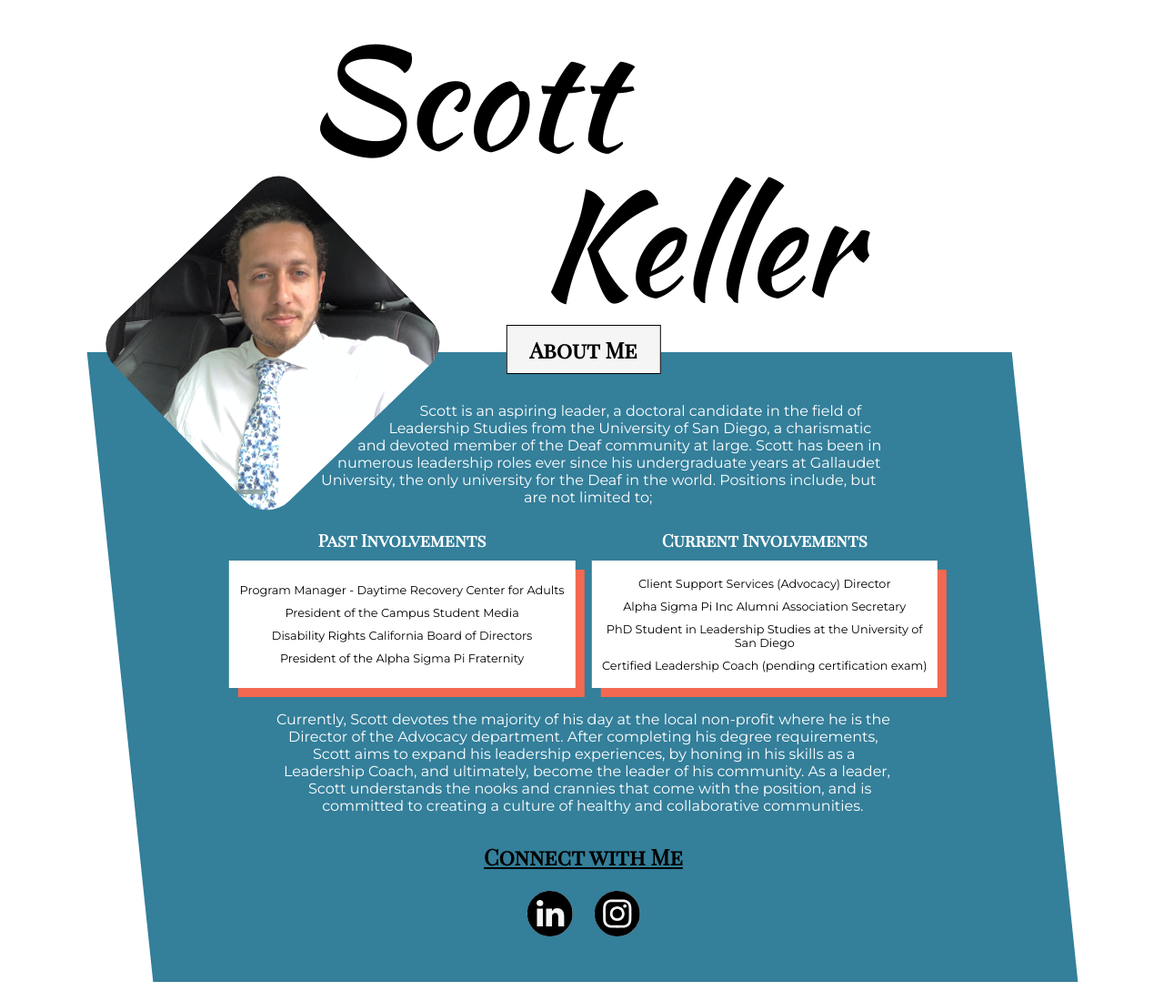
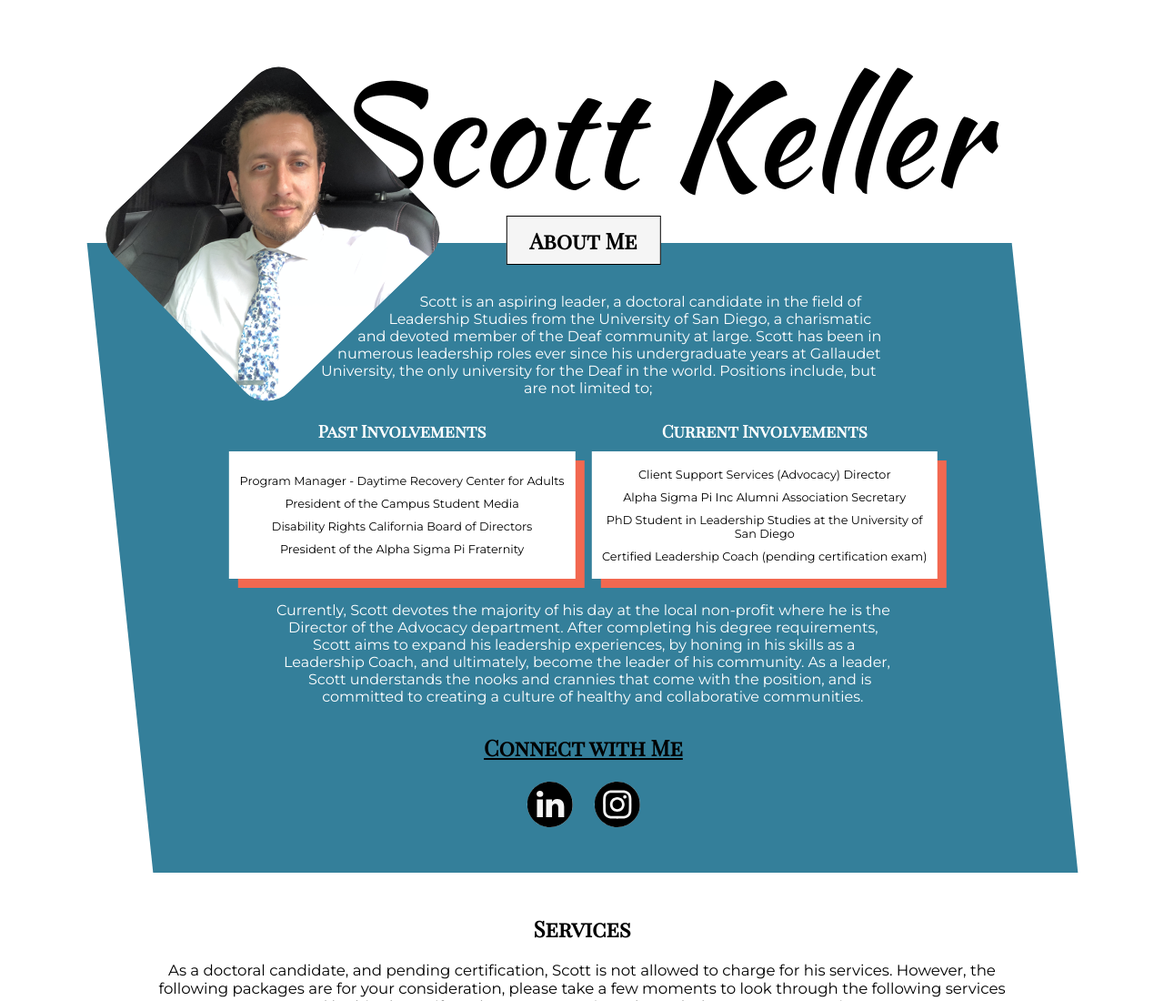
Before and after one commit to SCallahan101/ScottKellerPage, a plain HTML site: page index.html in a window 1280 px wide. Shown: the top 1100 px of the page at 91% size. Drawn offline with Linux system fonts and the light colour scheme.

Commit message:
Fix header

```diff
--- a/index.css
+++ b/index.css
@@ -12,20 +12,9 @@ h1, h2, h3{
   font-size: 15vw;
   height: 152px;
 }
-#signatureLogo p:nth-child(1){
-  position: absolute;
-  left: 16vw;
-}
-#signatureLogo p:nth-child(2){
-  position: absolute;
-  right: 16vw;
-  top: 19vh;
-}
 #signatureLogo{
-  margin-top: -40px;
-  position: relative;
-  height: 280px;
-  margin-bottom: 8vh;
+  text-align: center;
+  margin-bottom: 10vh;
 }
 section{
     /* border: 1px solid red; */
@@ -317,9 +306,6 @@ form button{
   .aboutMeContainer{
     transform: skew(-6deg);
   }
-  #signatureLogo{
-    margin-bottom: 9vh;
-  }
   #myJobs{
     flex-direction: column;
   }
@@ -343,15 +329,8 @@ form button{
   #signatureLogo p {
     font-size: 12vw;
   }
-  #signatureLogo p:nth-child(1) {
-    left: 23vw;
-  }
-  #signatureLogo p:nth-child(2) {
-    right: 23vw;
-    top: 20vh;
-  }
   #signatureLogo{
-    margin-bottom: 14vh;
+    margin-left: 10rem;
   }
   #headIntroContainer{
     top: -115px;
--- a/index.html
+++ b/index.html
@@ -17,8 +17,7 @@
         <div id="mainContainer">
             <section class="sectionBox aboutMe">
                 <div id='signatureLogo'>
-                    <p>Scott</p>
-                    <p>Keller</p>
+                    <p>Scott Keller</p>
                 </div>
                 <div id='parallelogram'>
                     <div id='headIntroContainer'>
```
